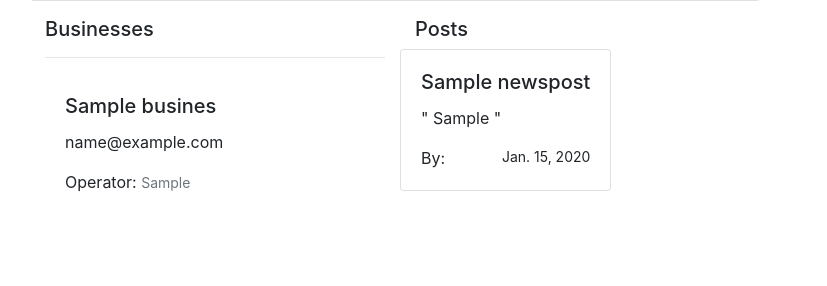
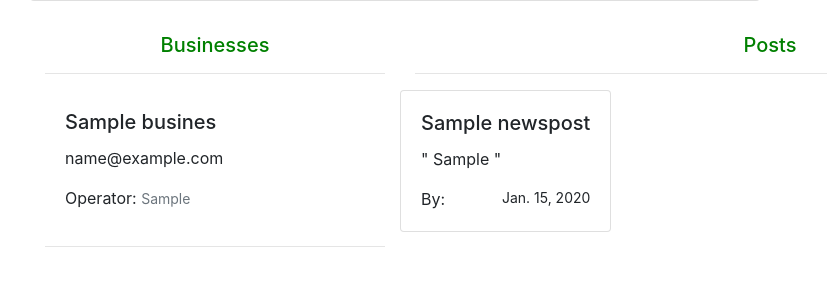
Before and after one commit to FredrickWambua/hoodnews, a Django app: page /singlehood/1 in a window 1280 px wide. Shown: the part 393-679 px from the top of the page, without its empty margins (55-882 px from the left). Run offline with Django 3.2, Linux system fonts and the light colour scheme; tables that the repository leaves empty hold one stand-in row (values such as "Sample post"); some libraries are stand-ins or nearby versions; some web fonts are replaced.

Commit message:
modifies the post and business sections

```diff
--- a/news/templates/news/singlehood.html
+++ b/news/templates/news/singlehood.html
@@ -40,10 +40,10 @@
         </div>
 
 </div>
-<div class="container">
+<div class="container mt-3">
     <div class="row">
         <div class="col-md-4">
-            <h5 class="D-block mx-auto tt">Businesses</h5>
+            <h5 class="D-block mx-auto tt" style="color: green; text-align: center;">Businesses</h5>
             <hr>
             {% for i in business %}
                 <div class="card-body">
@@ -54,11 +54,13 @@
                     <p class="card-text">Operator: <small class="text-muted">
                         {{ i.user.user.username|title }}</small></p>
                 </div>
+                <hr>
             {% endfor %}
         </div>
         <div class="col-md-8">
             <div class="post">
-                <h5 class="D-block mx-auto tt">Posts</h5>
+                <h5 class="D-block mx-auto tt" style="color: green; text-align: center;">Posts</h5>
+                <hr>
                 <div class="row">
                     {% for post in posts %}
                         <div class="card mb-4 hpost">
```
